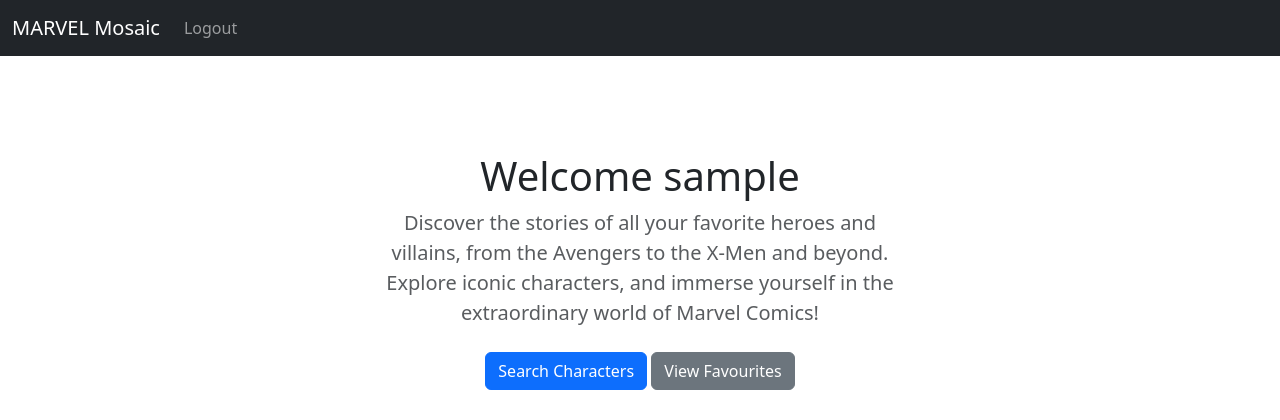
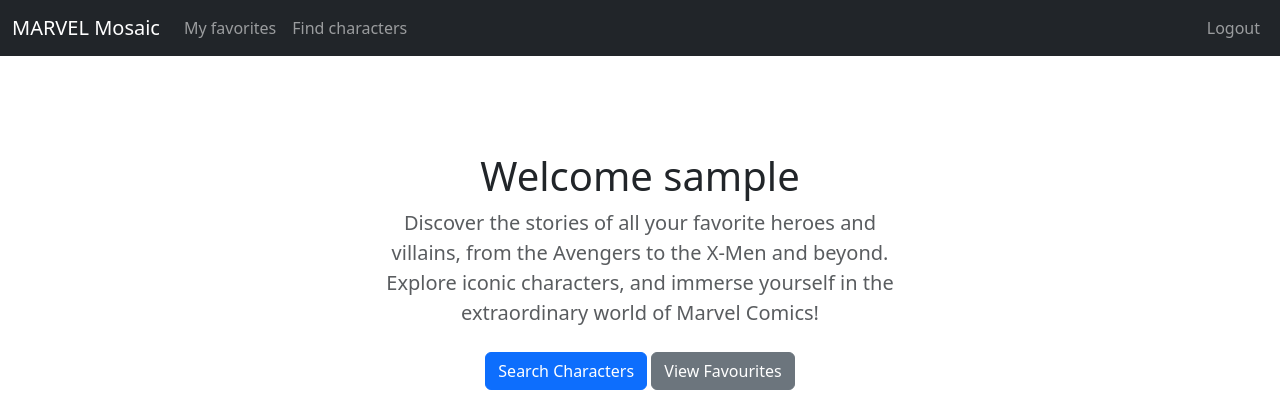
Before and after one commit to SaiSakethGK/marvel-mosaic, a Django app: page / in a window 1280 px wide. Shown: the top 420 px of the page. Run offline with Django 5.2, Linux system fonts and the light colour scheme; the visitor is signed in with stand-in values (Sample User, id 1).

Commit message:
Add navigation links for My favories and Find characters pages

```diff
--- a/website/templates/navbar.html
+++ b/website/templates/navbar.html
@@ -3,21 +3,35 @@
         <a class="navbar-brand" href="{% url 'home' %}">MARVEL Mosaic</a>
         <button class="navbar-toggler" type="button" data-bs-toggle="collapse" data-bs-target="#navbarSupportedContent" aria-controls="navbarSupportedContent" aria-expanded="false" aria-label="Toggle navigation">
             <span class="navbar-toggler-icon"></span>
-      </button>
-      <div class="collapse navbar-collapse" id="navbarSupportedContent">
+        </button>
+        <div class="collapse navbar-collapse" id="navbarSupportedContent">
             <ul class="navbar-nav me-auto mb-2 mb-lg-0">
 
                 {% if user.is_authenticated %}
                     <li class="nav-item">
-                        <a class="nav-link" href="{% url 'logout' %}">Logout</a>
+                        <a class="nav-link" href="{% url 'view_favorites' %}">My favorites</a>
+                    </li>
+                    <li class="nav-item">
+                        <a class="nav-link" href="{% url 'characters_list' %}">Find characters</a>
                     </li>
                 {% else %}
+                    <li class="nav-item">
+                        <a class="nav-link" href="{% url 'register' %}">Register</a>
+                    </li>
                     <li class="nav-item">
                         <a class="nav-link" href="{% url 'home' %}">Login</a>
                     </li>
                 {% endif %}
 
             </ul>
-      </div>
+
+            {% if user.is_authenticated %}
+                <ul class="navbar-nav ml-auto mb-2 mb-lg-0">
+                    <li class="nav-item">
+                        <a class="nav-link" href="{% url 'logout' %}">Logout</a>
+                    </li>
+                </ul>
+            {% endif %}
+        </div>
     </div>
 </nav>
```
